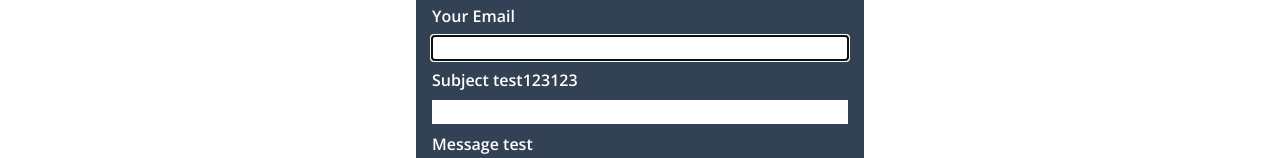
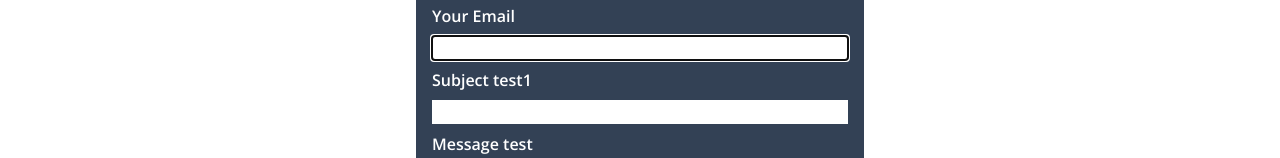
Before and after one commit to chanyu1/blog-nextjs, a Next.js app: page /contact in a window 1280 px wide. Shown: the part 336-494 px from the top of the page. Built offline with nearby package versions, Linux system fonts and the light colour scheme.

Commit message:
Main5 (#6)
* test5

* test5

```diff
--- a/src/components/ContactForm.tsx
+++ b/src/components/ContactForm.tsx
@@ -60,7 +60,7 @@ export default function ContactForm() {
           onChange={onChange}
         />
         <label className="font-semibold text-white" htmlFor="subject">
-          Subject test123123
+          Subject test1
         </label>
         <input
           type="text"
```
